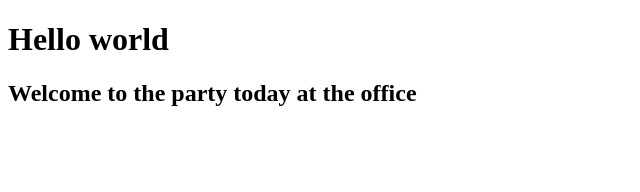
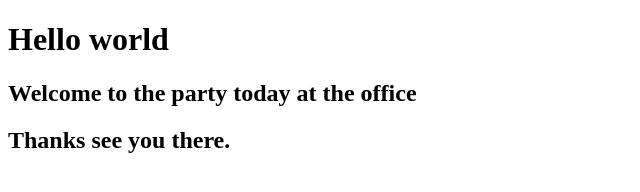
Before and after one commit to furebo/mynew-repo, a plain HTML site: page index.html in a window 1280 px wide. Shown: the whole page, without its empty margins (0-640 px from the left). Drawn offline with Linux system fonts and the light colour scheme.

Commit message:
added thankfulls.

```diff
--- a/index.html
+++ b/index.html
@@ -9,5 +9,6 @@
 <body>
     <h1>Hello world</h1>
     <h2>Welcome to the party today at the office</h2>
+    <h2>Thanks see you there.</h2>
 </body>
 </html>
```
